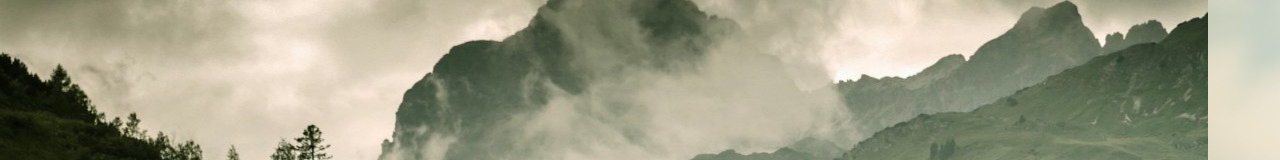
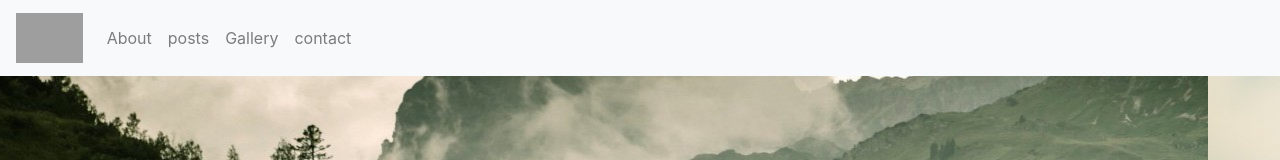
Before and after one commit to Malhar0505/Blog-post, a plain HTML site: page index.html in a window 1280 px wide. Shown: the top 160 px of the page. Drawn offline with nearby package versions, Linux system fonts and the light colour scheme; grey boxes are pictures that could not be loaded.

Commit message:
Added the nav bar

```diff
--- a/index.html
+++ b/index.html
@@ -12,6 +12,18 @@
 </head>
 
 <body>
+  <nav class="navbar navbar-expand-sm bg-light navbar-light fixed-top">
+    <a class="navbar-brand" href="#"><img class="brand" src="https://blog.logomyway.com/wp-content/uploads/2017/01/mcdonalds-logo-1.jpg" alt="Mc Donalds"> </a>
+    <button type="button" class="navbar-toggler " data-toggle="collapse" data-target="#maindiv"><span class="navbar-toggler-icon"></span></button>
+    <div class="collapse navbar-collapse" id="maindiv">
+      <ul class="navbar-nav">
+        <li class="nav-item"><a class="nav-link " href="#about">About </a></li>
+        <li class="nav-item"><a class="nav-link " href="#posts">posts </a></li>
+        <li class="nav-item"><a class="nav-link " href="#Gallery">Gallery </a></li>
+        <li class="nav-item"><a class="nav-link " href="#contact">contact </a></li>
+      </ul>
+    </div>
+  </nav>
   <div id="image-carousel" class="carousel slide" data-ride="carousel">
     <div class="carousel-inner">
 
```
